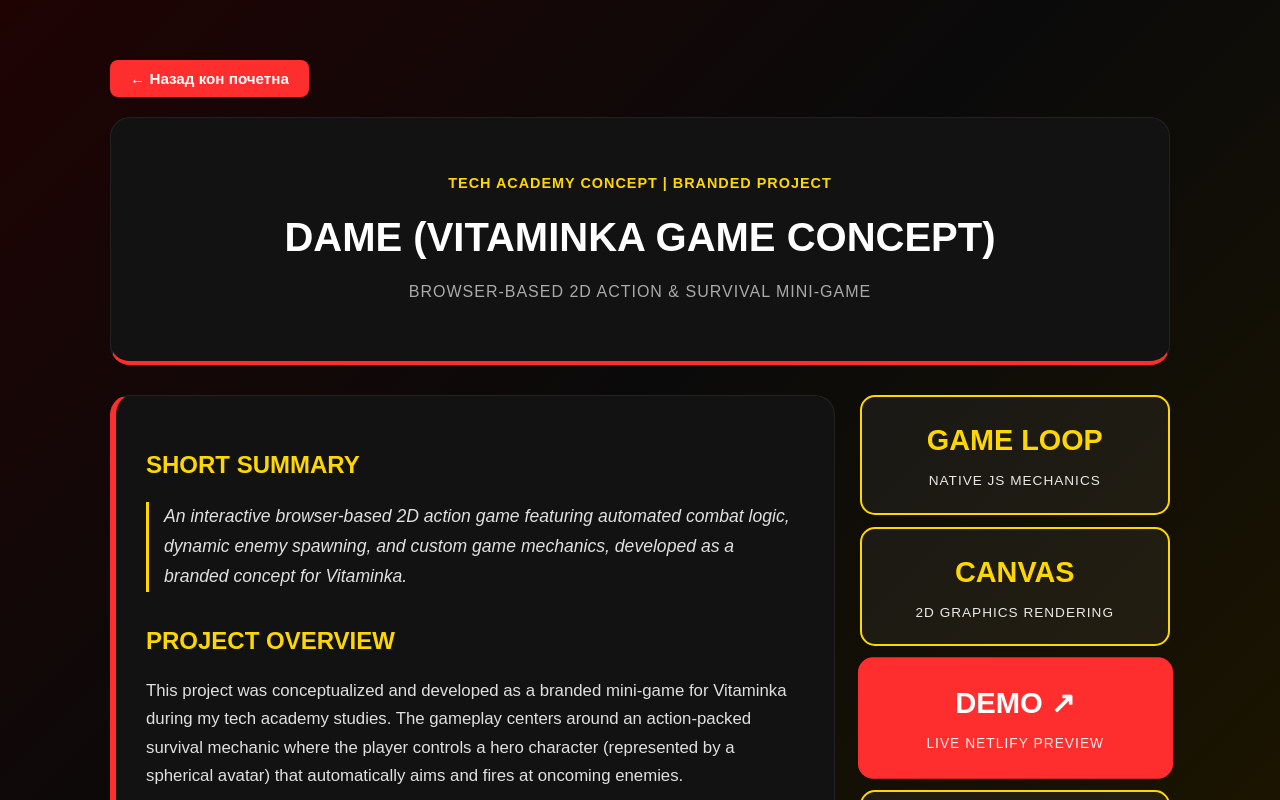
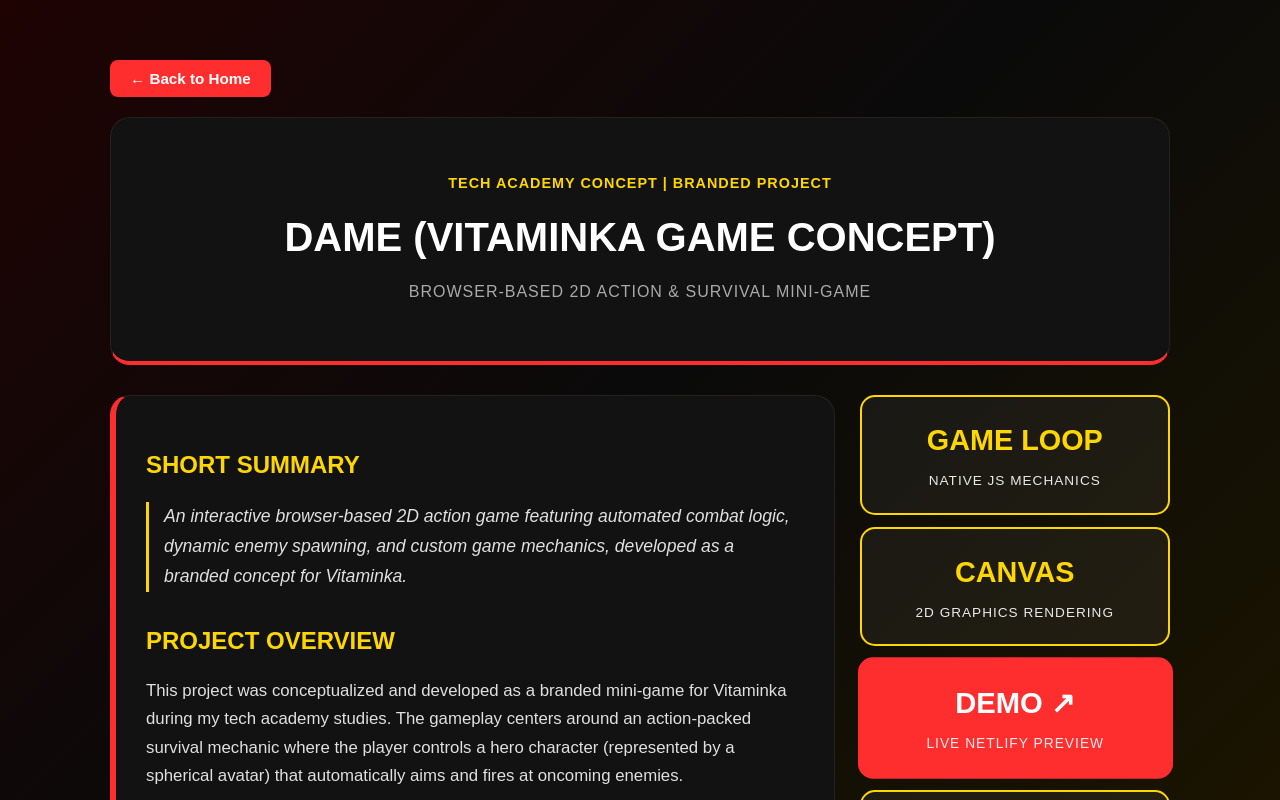
Before and after one commit to Dame125/Personal-Portfolio-Showcase, a React (Vite) app: page /proekt1 in a window 1280 px wide. Shown: the top 800 px of the page. Built offline with nearby package versions, Linux system fonts and the light colour scheme.

Commit message:
Personal-Portfolio-Showcase

```diff
--- a/src/pages/proekt1.jsx
+++ b/src/pages/proekt1.jsx
@@ -48,7 +48,7 @@
         className="back-btn"
         onClick={onBack || (() => window.history.back())}
       >
-        ← Назад кон почетна
+         ← Back to Home
       </button>
 
       {/* Hero Header */}
--- a/src/pages/proekt2.jsx
+++ b/src/pages/proekt2.jsx
@@ -50,7 +50,7 @@
           className="back-btn"
           onClick={onBack || (() => window.history.back())}
         >
-          ← Назад кон почетна
+          ← Back to Home
         </button>
 
         {/* Hero Header */}
@@ -123,6 +123,8 @@
         </div>
       </div>
     </div>
+
+
   );
 }
 
--- a/src/pages/proekt3.jsx
+++ b/src/pages/proekt3.jsx
@@ -49,7 +49,7 @@
           className="back-btn"
           onClick={onBack || (() => window.history.back())}
         >
-          ← Назад кон почетна
+          ← Back to Home
         </button>
 
         {/* Hero Header */}
--- a/src/pages/proekt4.jsx
+++ b/src/pages/proekt4.jsx
@@ -50,7 +50,7 @@
           className="back-btn"
           onClick={onBack || (() => window.history.back())}
         >
-          ← Назад кон почетна
+          ← Back to Home
         </button>
 
         {/* Hero Header */}
--- a/src/pages/proekt5.jsx
+++ b/src/pages/proekt5.jsx
@@ -47,7 +47,7 @@
           className="back-btn"
           onClick={onBack || (() => window.history.back())}
         >
-          ← Назад кон почетна
+         ← Back to Home
         </button>
 
         {/* Hero Header */}
--- a/src/pages/proekt6.jsx
+++ b/src/pages/proekt6.jsx
@@ -49,7 +49,7 @@
           className="back-btn"
           onClick={onBack || (() => window.history.back())}
         >
-          ← Назад кон почетна
+          ← Back to Home
         </button>
 
         {/* Hero Header */}
--- a/src/pages/proekt7.jsx
+++ b/src/pages/proekt7.jsx
@@ -47,7 +47,7 @@
           className="back-btn"
           onClick={onBack || (() => window.history.back())}
         >
-          ← Назад кон почетна
+          ← Back to Home
         </button>
 
         {/* Hero Header */}
--- a/src/pages/proekt8.jsx
+++ b/src/pages/proekt8.jsx
@@ -47,7 +47,7 @@
           className="back-btn"
           onClick={onBack || (() => window.history.back())}
         >
-          ← Назад кон почетна
+          ← Back to Home
         </button>
 
         {/* Hero Header */}
```
